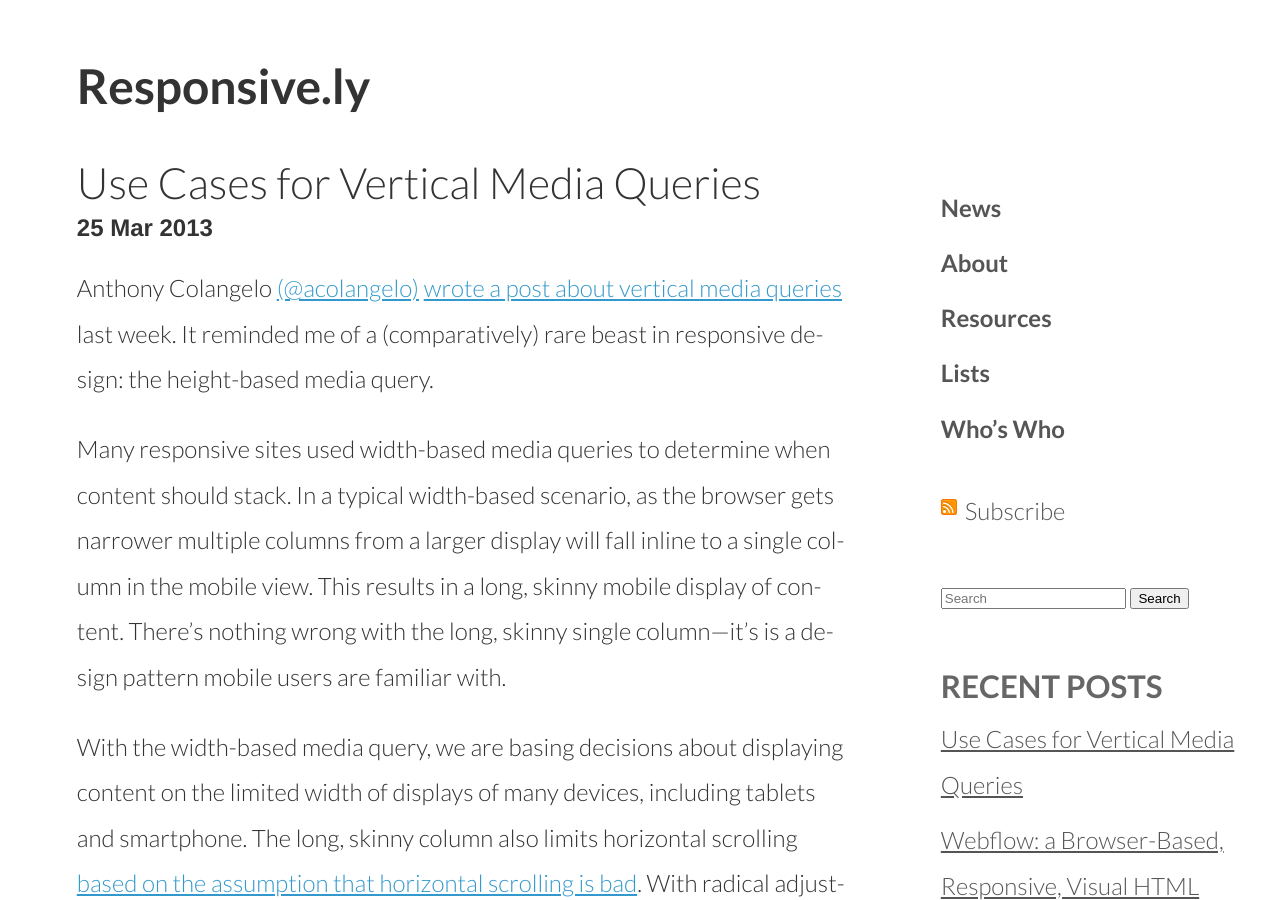
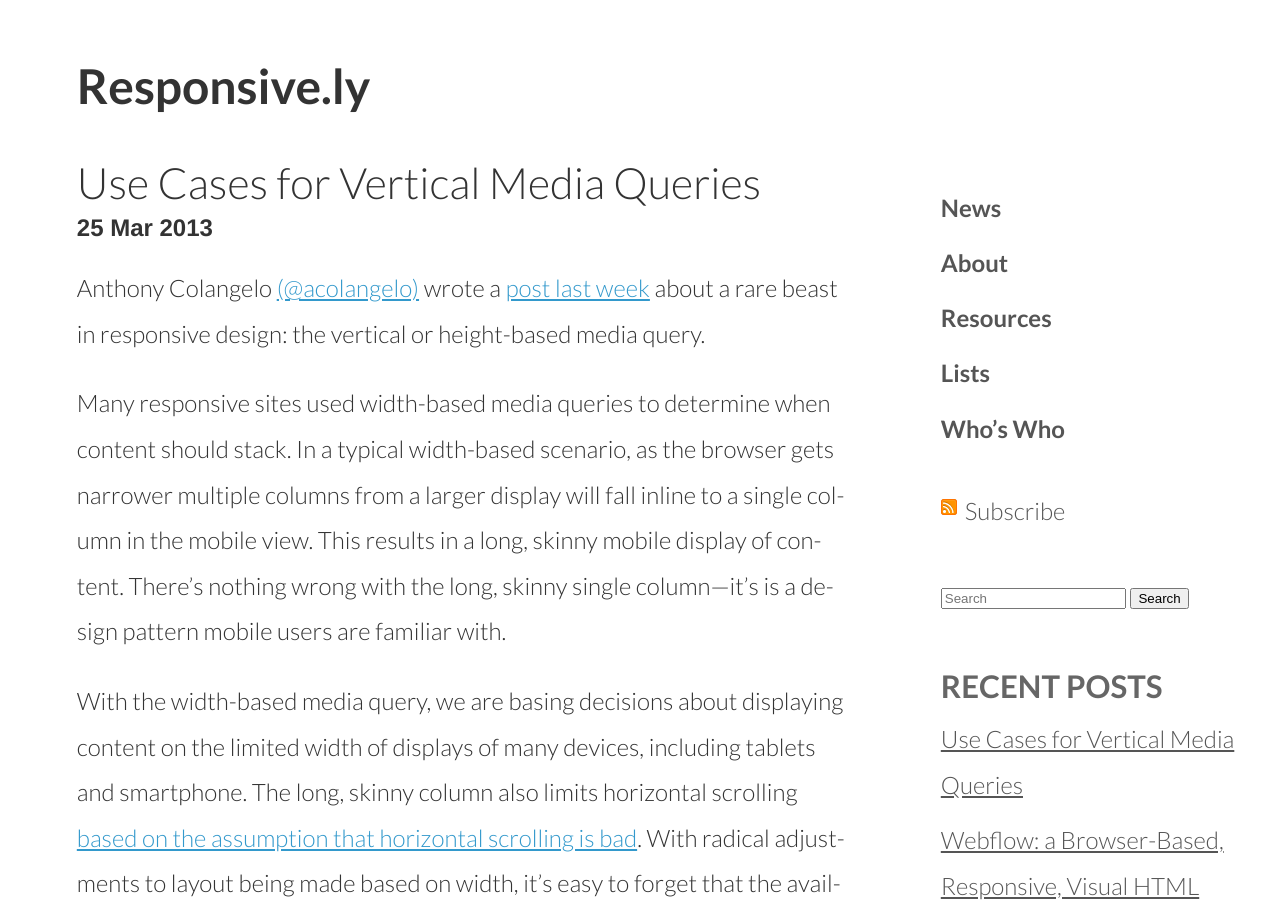
Before and after one commit to thedougco/responsive.ly, a Jekyll site: the page built from _posts/2013-03-25-use-cases-for-vertical-media-queries.md, in a window 1280 px wide and 900 px high. Built offline with Jekyll 4.4.1, drawn with Linux system fonts in a browser that asks for light colours; nearby versions of some CDN libraries; Markdown is read by kramdown in place of the engine named in the settings; comment, search, counter and statistics services are not loaded.

Commit message:
post edits

```diff
--- a/_posts/2013-03-25-use-cases-for-vertical-media-queries.md
+++ b/_posts/2013-03-25-use-cases-for-vertical-media-queries.md
@@ -5,7 +5,7 @@ date: 2013-03-25
 categories: [Responsive, Tools]
 ---
 
-Anthony Colangelo [(@acolangelo)](http://www.twitter.com/@acolangelo) [wrote a post about vertical media queries](http://cognition.happycog.com/article/go-vertical/) last week. It reminded me of a (comparatively) rare beast in responsive design: the height-based media query.
+Anthony Colangelo [(@acolangelo)](http://www.twitter.com/@acolangelo) wrote a [post last week](http://cognition.happycog.com/article/go-vertical/) about a rare beast in responsive design: the vertical or height-based media query.
 
 Many responsive sites used width-based media queries to determine when content should stack. In a typical width-based scenario, as the browser gets narrower multiple columns from a larger display will fall inline to a single column in the mobile view. This results in a long, skinny mobile display of content. There's nothing wrong with the long, skinny single column—it's is a design pattern mobile users are familiar with.
 
```
